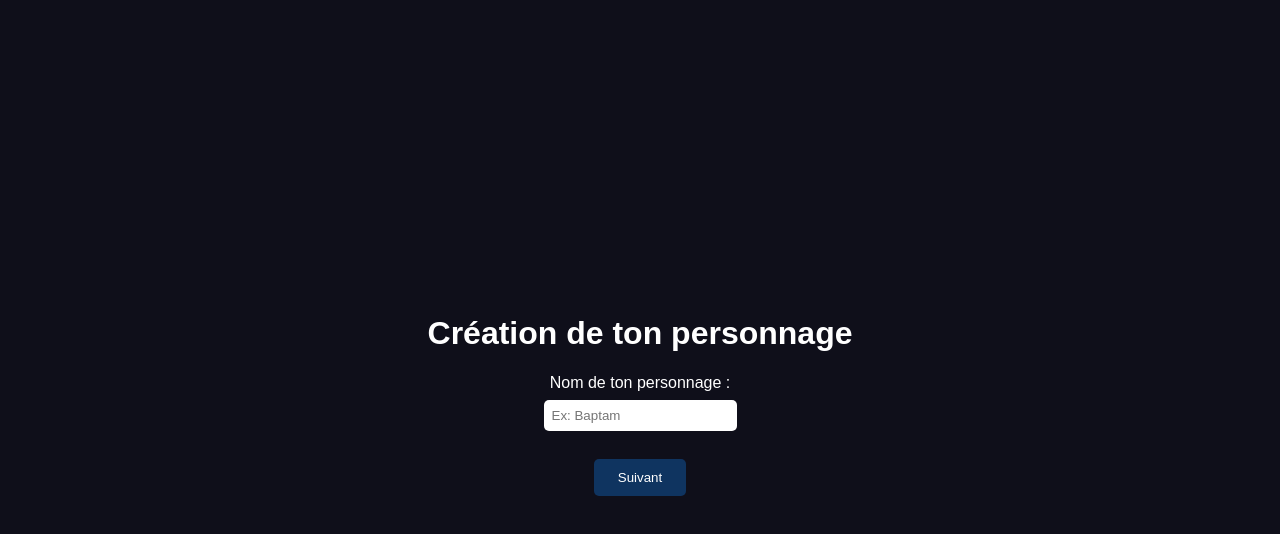
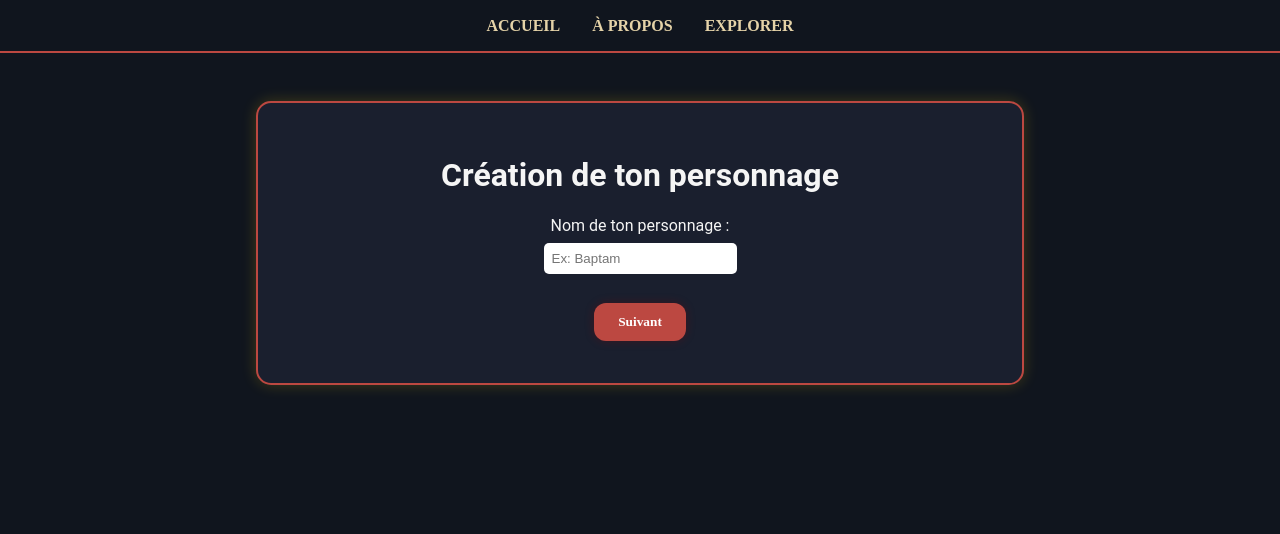
Before and after one commit to AdamAlvess/jeu_role, a website: page public/create_character.html in a window 1280 px wide. Drawn offline with Linux system fonts and the light colour scheme.

```diff
--- a/public/create_character.html
+++ b/public/create_character.html
@@ -7,6 +7,13 @@
 
 </head>
 <body>
+    <nav class="main-nav">
+        <ul>
+            <li><a href="/home.html">ACCUEIL</a></li>
+            <li><a href="/propos.html">À PROPOS</a></li>
+            <li><a href="/explore.html">EXPLORER</a></li>
+        </ul>
+    </nav>
   <div class="container">
     <h1>Création de ton personnage</h1>
     <div id="nameStep">
--- a/public/css/style_create.css
+++ b/public/css/style_create.css
@@ -1,27 +1,61 @@
+/* === Base === */
 body {
   margin: 0;
-      font-family: Arial, sans-serif;
-      background-color: #0f0f1a;
-      color: white;
+  font-family: 'Roboto', sans-serif;
+  background-color: #10151E;
+  color: #f5f5f5;
+}
+
+/* === Navigation === */
+.main-nav {
+  background-color: #10151E;
+  padding: 1rem 2rem;
+  border-bottom: 2px solid #BC4841;
+}
+
+.main-nav ul {
+  list-style: none;
   display: flex;
   justify-content: center;
-      align-items: center;
-      height: 100vh;
+  gap: 2rem;
+  margin: 0;
+  padding: 0;
 }
 
+.main-nav a {
+  color: #E5D3A8;
+  text-decoration: none;
+  font-weight: bold;
+  font-family: 'Cinzel', serif;
+  transition: color 0.3s ease;
+}
+
+.main-nav a:hover {
+  color: #ff4c4c;
+}
+
+/* === Conteneur principal === */
 .container {
   width: 90%;
-      max-width: 600px;
+  max-width: 700px;
+  margin: 3rem auto;
   text-align: center;
+  background-color: #1a1f2e;
+  border: 2px solid #BC4841;
+  border-radius: 15px;
+  padding: 2rem;
+  box-shadow: 0 0 15px rgba(255, 215, 0, 0.2);
 }
 
+/* === Roulette === */
 .roulette-wrapper {
   position: relative;
   overflow: hidden;
   height: 100px;
-      border: 2px solid #0f3460;
-      border-radius: 10px;
+  border: 2px solid #BC4841;
+  border-radius: 12px;
   margin: 2rem 0;
+  background-color: #0f0f1a;
 }
 
 .roulette {
@@ -37,8 +71,12 @@
   background-color: #1d2a52;
   border-radius: 8px;
   text-align: center;
+  color: #E5D3A8;
+  font-family: 'Cinzel', serif;
+  font-weight: bold;
 }
 
+/* === Sélecteur central === */
 .selector {
   position: absolute;
   top: 0;
@@ -46,24 +84,37 @@
   transform: translateX(-50%);
   height: 100%;
   width: 5px;
-      background-color: red;
+  background-color: #BC4841;
 }
 
+/* === Boutons === */
 button {
   margin: 10px;
   padding: 0.7rem 1.5rem;
-      background-color: #0f3460;
+  background-color: #BC4841;
   color: white;
   border: none;
-      border-radius: 5px;
+  border-radius: 12px;
   cursor: pointer;
+  font-weight: bold;
+  font-family: 'Cinzel', serif;
+  box-shadow: 0 0 10px rgba(139, 0, 0, 0.3);
+  transition: background-color 0.3s ease;
 }
 
+button:hover {
+  background-color: #d34f48;
+}
+
+/* === Carte de résultat === */
 .result-card {
   background-color: #16213e;
   padding: 1rem;
-      border-radius: 10px;
+  border-radius: 12px;
   margin-top: 2rem;
-      box-shadow: 0 0 10px #0f3460;
+  box-shadow: 0 0 10px #BC4841;
+  font-size: 1.2rem;
+  color: #00ffcc;
+  font-family: 'Cinzel', serif;
   display: none;
 }
--- a/public/css/style_tirage.css
+++ b/public/css/style_tirage.css
@@ -1,20 +1,53 @@
+/* === Base === */
 body {
   margin: 0;
-      font-family: Arial, sans-serif;
-      background-color: #0f0f1a;
-      color: white;
+  font-family: 'Roboto', sans-serif;
+  background-color: #10151E;
+  color: #f5f5f5;
+}
+
+/* === Navigation === */
+.main-nav {
+  background-color: #10151E;
+  padding: 1rem 2rem;
+  border-bottom: 2px solid #BC4841;
+}
+
+.main-nav ul {
+  list-style: none;
   display: flex;
   justify-content: center;
-      align-items: center;
-      height: 100vh;
+  gap: 2rem;
+  margin: 0;
+  padding: 0;
 }
 
+.main-nav a {
+  color: #E5D3A8;
+  text-decoration: none;
+  font-weight: bold;
+  font-family: 'Cinzel', serif;
+  transition: color 0.3s ease;
+}
+
+.main-nav a:hover {
+  color: #ff4c4c;
+}
+
+/* === Contenu principal === */
 .container {
   width: 90%;
-      max-width: 600px;
+  max-width: 700px;
+  margin: 3rem auto;
   text-align: center;
+  background-color: #1a1f2e;
+  border: 2px solid #BC4841;
+  border-radius: 15px;
+  padding: 2rem;
+  box-shadow: 0 0 15px rgba(255, 215, 0, 0.2);
 }
 
+/* === Roulette === */
 .roulette-wrapper {
   position: relative;
   overflow: hidden;
@@ -22,6 +55,7 @@
   border: 2px solid #0f3460;
   border-radius: 10px;
   margin: 2rem 0;
+  background-color: #0f0f1a;
 }
 
 .roulette {
@@ -37,8 +71,11 @@
   background-color: #1d2a52;
   border-radius: 8px;
   text-align: center;
+  color: #E5D3A8;
+  font-family: 'Cinzel', serif;
 }
 
+/* === Sélecteur central === */
 .selector {
   position: absolute;
   top: 0;
@@ -49,18 +86,29 @@
   background-color: red;
 }
 
+/* === Boutons === */
 button {
   margin: 10px;
   padding: 0.7rem 1.5rem;
-      background-color: #0f3460;
+  background-color: #BC4841;
   color: white;
   border: none;
-      border-radius: 5px;
+  border-radius: 12px;
+  font-weight: bold;
   cursor: pointer;
+  box-shadow: 0 0 10px rgba(139, 0, 0, 0.3);
+  transition: background-color 0.2s ease;
+  font-family: 'Cinzel', serif;
 }
 
+button:hover {
+  background-color: #d34f48;
+}
+
+/* === Résultat === */
 .stat-result {
   margin-top: 20px;
   font-size: 1.2rem;
   color: #00ffcc;
+  font-family: 'Cinzel', serif;
 }
```
Also changed, not shown: public/agilite.html (+8 -0 lines), public/charisme.html (+7 -0 lines), public/constitution.html (+7 -0 lines), public/dexterite.html (+7 -0 lines), public/force.html (+7 -0 lines), public/intelligence.html (+7 -0 lines), public/perception.html (+7 -0 lines). Lines whose indentation alone changed are shown as unchanged.
